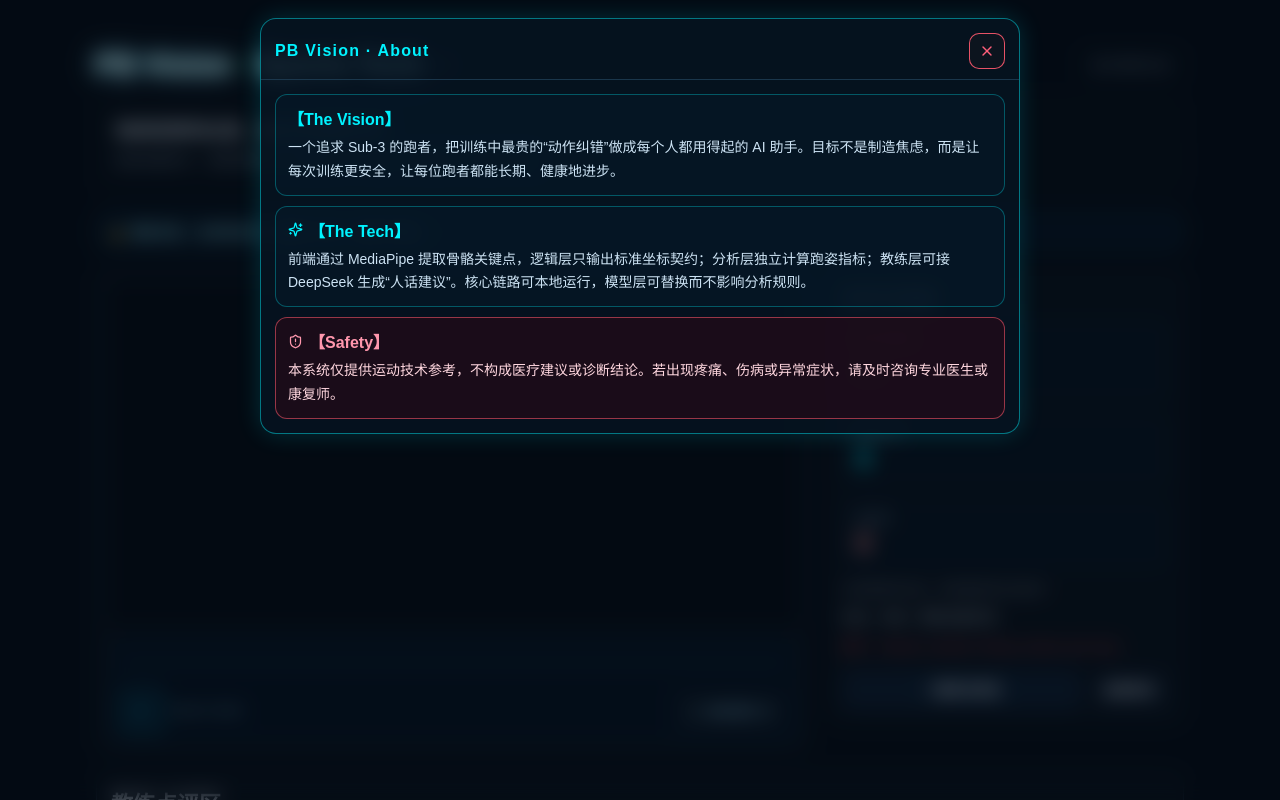
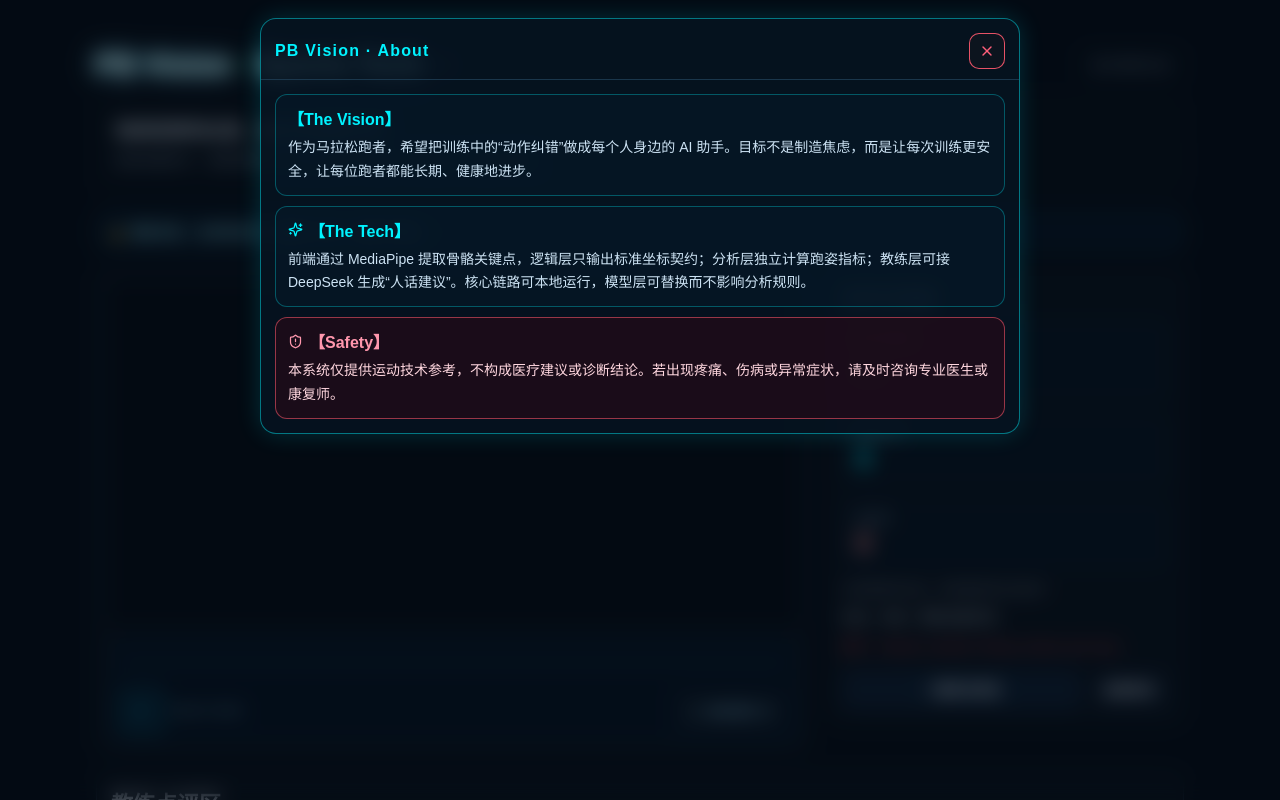
Before and after one commit to Jancloud/PB-Vision, a Next.js app: page / in a window 1280 px wide. Both pictures are taken after a click on the button 446 px from the left and 64 px from the top of the page. Shown: the top 800 px of the page. Built offline with nearby package versions, Linux system fonts and the light colour scheme.

Commit message:
Modify AboutModal

```diff
--- a/src/ui/AboutModal.jsx
+++ b/src/ui/AboutModal.jsx
@@ -76,7 +76,7 @@ export default function AboutModal({ open, onClose }) {
           >
             <div style={{ color: "#00f3ff", fontWeight: 800, marginBottom: 6 }}>【The Vision】</div>
             <div style={{ fontSize: 14, lineHeight: 1.7, color: "#cde3f4" }}>
-              一个追求 Sub-3 的跑者，把训练中最贵的“动作纠错”做成每个人都用得起的 AI
+              作为马拉松跑者，希望把训练中的“动作纠错”做成每个人身边的 AI
               助手。目标不是制造焦虑，而是让每次训练更安全，让每位跑者都能长期、健康地进步。
             </div>
           </section>
```
